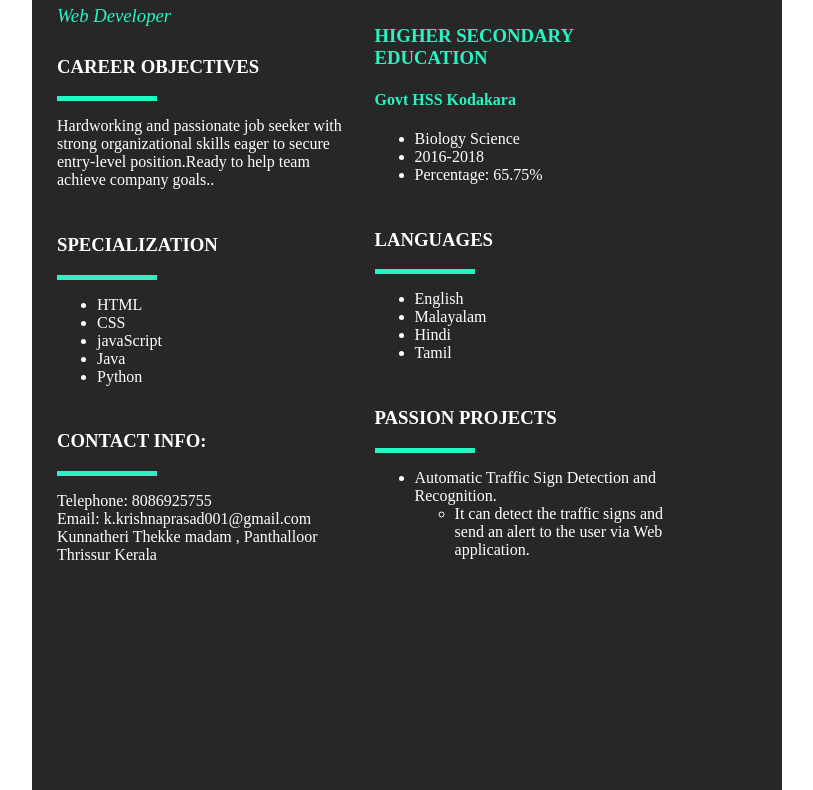
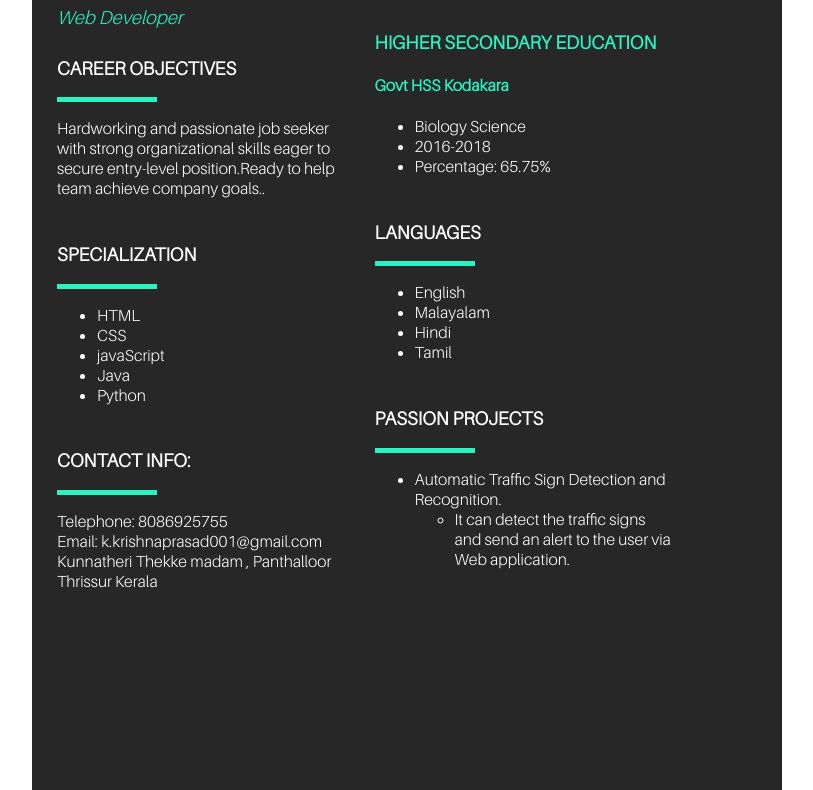
Before and after one commit to KPK14/resume-kp, a plain HTML site: page index.html in a window 1280 px wide. Shown: the part 285-1075 px from the top of the page, without its empty margins (233-1046 px from the left). Drawn offline with Linux system fonts and the light colour scheme.

Commit message:
style.css

```diff
--- a/style.css
+++ b/style.css
@@ -1,5 +1,8 @@
 
-
+@font-face {
+    font-family: alieron;
+    src: url(./aileron/Aileron-Light.otf);
+  }
 
 body{
     display: flex;
@@ -69,6 +72,7 @@ body{
     font-style: italic;
     font-weight: lighter;
     padding-top: 0;
+    font-family: alieron;
 }
 ul{
     list-style-type: style type;;
@@ -81,6 +85,7 @@ ul{
 }
 .text{
     color: white;
+    font-family: alieron;
 
 
 }
```
